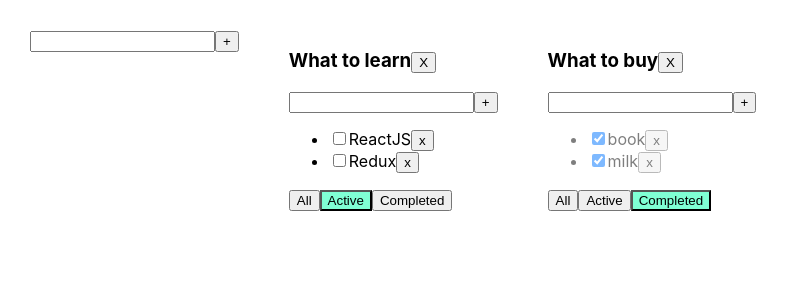
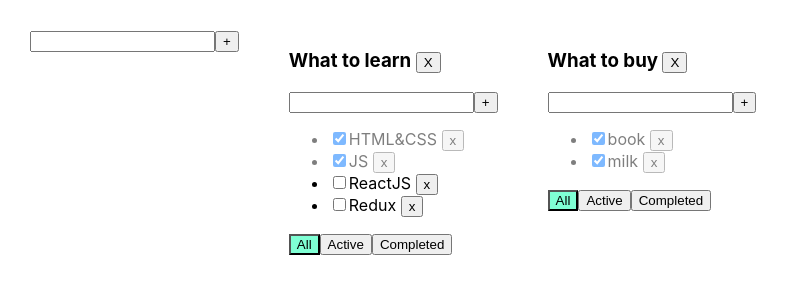
Before and after one commit to LyudmilaShch/todolist-ts-02copy, a React (Create React App) app: page / in a window 1280 px wide. Shown: the top 300 px of the page, without its empty margins (0-789 px from the left). Built offline with nearby package versions, Linux system fonts and the light colour scheme.

Commit message:
06 - изменяемый текст

```diff
--- a/src/AddItemForm.tsx
+++ b/src/AddItemForm.tsx
@@ -1,8 +1,7 @@
 import React, {ChangeEvent, KeyboardEvent, useState} from "react";
 
 type AddItemFormPropsType = {
-    addTask: (todolistId: string, title: string) => void
-    todolistId: string
+    addItem: (title: string) => void
 }
 
 export function AddItemForm(props: AddItemFormPropsType) {
@@ -13,7 +12,7 @@ export function AddItemForm(props: AddItemFormPropsType) {
             setError("Title is required")
             return;
         }
-        props.addTask(props.todolistId, newTaskTitle.trim());
+        props.addItem(newTaskTitle.trim());
         setNewTaskTitle(" ");
     }
     const onChangeHandler = (e: ChangeEvent<HTMLInputElement>) => {
@@ -23,7 +22,7 @@ export function AddItemForm(props: AddItemFormPropsType) {
         setError(null)
         if (e.charCode === 13) {
             if (newTaskTitle.trim() !== "") {
-                props.addTask(props.todolistId, newTaskTitle);
+                props.addItem( newTaskTitle);
                 setNewTaskTitle(" ");
             } else {
                 setError("Title is required")
--- a/src/App.tsx
+++ b/src/App.tsx
@@ -6,10 +6,14 @@ import {AddItemForm} from "./AddItemForm";
 
 export type FilterValuesType = "all" | "completed" | "active";
 
-type TodolistType={
+type TodolistType = {
     id: string
     title: string,
     filter: FilterValuesType
+}
+
+type TasksStateType = {
+    [key: string]: Array<TasksType>
 }
 
 function App() {
@@ -22,10 +26,12 @@ function App() {
         ]*/
 
     function removeTask(todolistId: string, id: string) {
-        let tasks = tasksObj[todolistId];
-        let filteredTasks = tasks.filter(t => t.id !== id);
-        tasksObj[todolistId] = filteredTasks;
-        setTasks({...tasksObj});
+        setTasks({...tasksObj, [todolistId]: tasksObj[todolistId].filter(t => t.id !== id)})
+
+        /*   let tasks = tasksObj[todolistId];
+           let filteredTasks = tasks.filter(t => t.id !== id);
+           tasksObj[todolistId] = filteredTasks;
+           setTasks({...tasksObj});*/
     }
 
     function addTask(todolistId: string, title: string) {
@@ -35,36 +41,58 @@ function App() {
             isDone: false,
             newValue: true
         };
-        let tasks = tasksObj[todolistId];
-        let newTasks = [task, ...tasks];
-        tasksObj[todolistId] = newTasks
-        setTasks({...tasksObj});
+        setTasks({...tasksObj, [todolistId]: [task, ...tasksObj[todolistId]]})
+
+
+        // let task = {
+        //     id: v1(),
+        //     title: title,
+        //     isDone: false,
+        //     newValue: true
+        // };
+        // let tasks = tasksObj[todolistId];
+        // let newTasks = [task, ...tasks];
+        // tasksObj[todolistId] = newTasks
+        // setTasks({...tasksObj});
     }
 
     function changeStatus(todolistId: string, taskId: string, isDone: boolean) {
-        let tasks = tasksObj[todolistId];
-        let task = tasks.find( (t) => t.id === taskId);
-        if (task) {
-            task.isDone = isDone;
-            setTasks({...tasksObj});
-        }
+        setTasks({
+            ...tasksObj,
+            [todolistId]: tasksObj[todolistId].map(el => el.id === taskId ? {...el, isDone: isDone} : el)
+        })
+
+        // let tasks = tasksObj[todolistId];
+        // let task = tasks.find( (t) => t.id === taskId);
+        // if (task) {
+        //     task.isDone = isDone;
+        //     setTasks({...tasksObj});
+        // }
+    }
+    function changeTaskTitle(id:string , newValue: string, todolistId: string) {
+        setTasks({
+            ...tasksObj,
+            [todolistId]: tasksObj[todolistId].map(el => el.id === id ? {...el, title: newValue} : el)
+        })
+
     }
 
+    function changeFilter(todolistId: string, value: FilterValuesType) {
+        setTodolists(todolists.map(tl => tl.id === todolistId ? {...tl, filter: value} : tl))
 
-    function changeFilter(todolistId: string, value: FilterValuesType) {
-let todolist = todolists.find(tl => tl.id === todolistId);
-if (todolist) {
-    todolist.filter = value;
-    setTodolists([...todolists]);
-}
+// let todolist = todolists.find(tl => tl.id === todolistId);
+// if (todolist) {
+//     todolist.filter = value;
+//     setTodolists([...todolists]);
+//}
     }
 
-   let  todolistId1 = v1();
-   let  todolistId2 = v1();
+    let todolistId1 = v1();
+    let todolistId2 = v1();
 
-    let [todolists, setTodolists]  = useState<Array<TodolistType>>([
-        {id: todolistId1, title: "What to learn", filter: "active"},
-        {id: todolistId2, title: "What to buy", filter: "completed"}
+    let [todolists, setTodolists] = useState<Array<TodolistType>>([
+        {id: todolistId1, title: "What to learn", filter: "all"},
+        {id: todolistId2, title: "What to buy", filter: "all"}
     ])
 
     let removeTodolist = (todolistId: string) => {
@@ -74,7 +102,18 @@ if (todolist) {
         setTasks({...tasksObj});
     }
 
-    let [tasksObj, setTasks] = useState({
+    let changeTodolistTitle = (todolistId: string, newTitle: string) => {
+        setTodolists(todolists.map(tl => tl.id === todolistId ? {...tl, title: newTitle} : tl))
+
+        const todolist = todolists.find(tl => tl.id === todolistId);
+        if (todolist) {
+            todolist.title = newTitle;
+            setTodolists([...todolists]);
+        }
+
+    }
+
+    let [tasksObj, setTasks] = useState<TasksStateType>({
         [todolistId1]: [
             {id: v1(), title: "HTML&CSS", isDone: true, newValue: true},
             {id: v1(), title: "JS", isDone: true, newValue: true},
@@ -87,10 +126,23 @@ if (todolist) {
         ]
     })
 
+    function addTodolist(title: string) {
+        let todolist: TodolistType = {
+            id: v1(),
+            title: title,
+            filter: 'all'
+        }
+        setTodolists([todolist, ...todolists]);
+        setTasks({
+            ...tasksObj,
+            [todolist.id]: []
+        })
+    }
+
     return (
 
         <div className="App">
-            <AddItemForm addTask={()=>{}} todolistId={"wss"}/>
+            <AddItemForm addItem={addTodolist}/>
 
             {todolists.map((tl) => {
 
@@ -103,16 +155,18 @@ if (todolist) {
                 }
 
                 return <Todolist title={tl.title}
-                                 key = {tl.id}
-                                 todolistId = {tl.id}
+                                 key={tl.id}
+                                 todolistId={tl.id}
                                  xz={100200}
                                  tasks={tasksForTodolist}
                                  removeTask={removeTask}
                                  changeFilter={changeFilter}
                                  addTask={addTask}
                                  changeTasksStatus={changeStatus}
+                                 changeTasksTitle={changeTaskTitle}
                                  filter={tl.filter}
                                  removeTodolist={removeTodolist}
+                                 changeTodolistTitle={changeTodolistTitle}
                 />
 
             })}
--- /dev/null
+++ b/src/EditanleSpan.tsx
@@ -0,0 +1,23 @@
+import React, {ChangeEvent, useState} from "react";
+
+type PropsEditableSpanType = {
+    title: string
+    onChange: (newValue: string) => void
+}
+
+export function EditableSpan(props: PropsEditableSpanType) {
+    let  [editMode, setEditMode] = useState(false)
+    let  [title, setTitle] = useState('')
+   const activateEditMode = () => {
+       setEditMode(true);
+       setTitle(props.title)
+   }
+    const activateViewMode = () => {
+        setEditMode(false);
+        props.onChange(title);
+    }
+    const onChangeTitle = (e: ChangeEvent<HTMLInputElement>) => setTitle(e.currentTarget.value)
+    return editMode
+        ? <input value={title} onChange={onChangeTitle} onBlur={activateViewMode} autoFocus/>
+        : <span onDoubleClick={activateEditMode}>{props.title} </span>
+}
--- a/src/Todolist.tsx
+++ b/src/Todolist.tsx
@@ -2,6 +2,7 @@ import React, {ChangeEvent} from 'react';
 import './App.css';
 import {FilterValuesType} from "./App";
 import {AddItemForm} from "./AddItemForm";
+import {EditableSpan} from "./EditanleSpan";
 
 export type TodolistProps = {
     title: string,
@@ -12,8 +13,10 @@ export type TodolistProps = {
     changeFilter: (todolistId: string, value: FilterValuesType) => void
     addTask: (todolistId: string, title: string) => void
     changeTasksStatus: (todolistId: string, taskId: string, isDone: boolean) => void
+    changeTasksTitle: (id:string , newValue: string, todolistId: string) => void
     filter: FilterValuesType
     removeTodolist: (todolistId: string) => void
+    changeTodolistTitle: (todolistId: string, newTitle: string) => void
 }
 
 export type TasksType = {
@@ -29,28 +32,41 @@ export const Todolist = (props: TodolistProps) => {
     const onAllClickHandler = () => props.changeFilter(props.todolistId, "all")
     const onaAtiveClickHandler = () => props.changeFilter(props.todolistId, "active")
     const onCompletedClickHandler = () => props.changeFilter(props.todolistId, "completed")
-const removeTodolist = () => {
-   props.removeTodolist(props.todolistId);
-}
+    const removeTodolist = () => {
+        props.removeTodolist(props.todolistId);
+    }
+    const addTask = (title: string) => {
+        props.addTask(props.todolistId, title)
+    }
+
+    const changeTodolistTitle = (newTitle: string) => {
+        props.changeTodolistTitle(props.todolistId, newTitle);
+    }
+
     return (
         <div>
-            <h3>{props.title}
+            <h3><EditableSpan title={props.title} onChange={changeTodolistTitle}/>
                 <button onClick={removeTodolist}>X</button>
             </h3>
-           <AddItemForm addTask={props.addTask} todolistId={props.todolistId}/>
+            <AddItemForm addItem={addTask}/>
             <ul>
                 {
                     props.tasks.map(t => {
                         const onRemoveHandler = () => props.removeTask(props.todolistId, t.id)
-                        const onChangeHandler = (e: ChangeEvent<HTMLInputElement>) => {
+                        const onChangeStatusHandler = (e: ChangeEvent<HTMLInputElement>) => {
                             props.changeTasksStatus(props.todolistId, t.id, e.currentTarget.checked);
                         }
+                        const onChangeTitleHandler = (newValue: string) => {
+                            props.changeTasksTitle (t.id, newValue, props.todolistId);
+                        }
+
 
                         return <li key={t.id} className={t.isDone ? "is-done" : ""}>
                             <input type="checkbox"
-                                   onChange={onChangeHandler}
+                                   onChange={onChangeStatusHandler}
                                    checked={t.isDone}/>
-                            <span>{t.title}</span>
+                            <EditableSpan title={t.title}
+                                          onChange={onChangeTitleHandler}/>
                             <button onClick={onRemoveHandler}>x</button>
                         </li>
                     })
```
